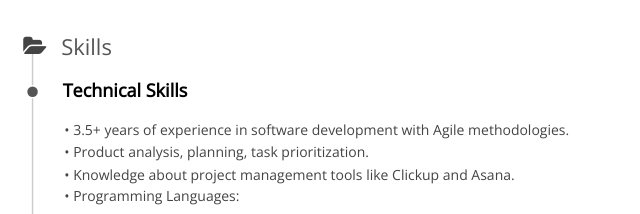
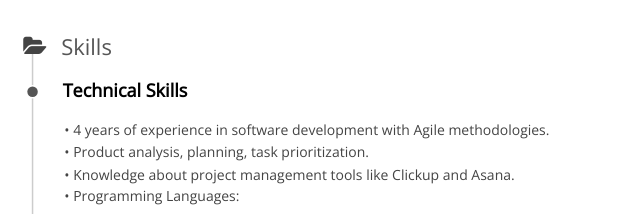
Before and after one commit to rafi138/rafi138.github.io, a plain HTML site: page index.html in a window 1280 px wide. Shown: the part 920-1134 px from the top of the page, 212-852 px from the left. Drawn offline with nearby package versions, Linux system fonts and the light colour scheme; no server answers.

Commit message:
Update index.html

```diff
--- a/index.html
+++ b/index.html
@@ -115,7 +115,7 @@
                     </header>
                     <div>
                         <ul>
-                            <li>3.5+ years of experience in software development with Agile methodologies.</li>
+                            <li>4 years of experience in software development with Agile methodologies.</li>
                             <li>Product analysis, planning, task prioritization.</li>
                             <li>Knowledge about project management tools like Clickup and Asana.</li>
                             <li>Programming Languages:
```
